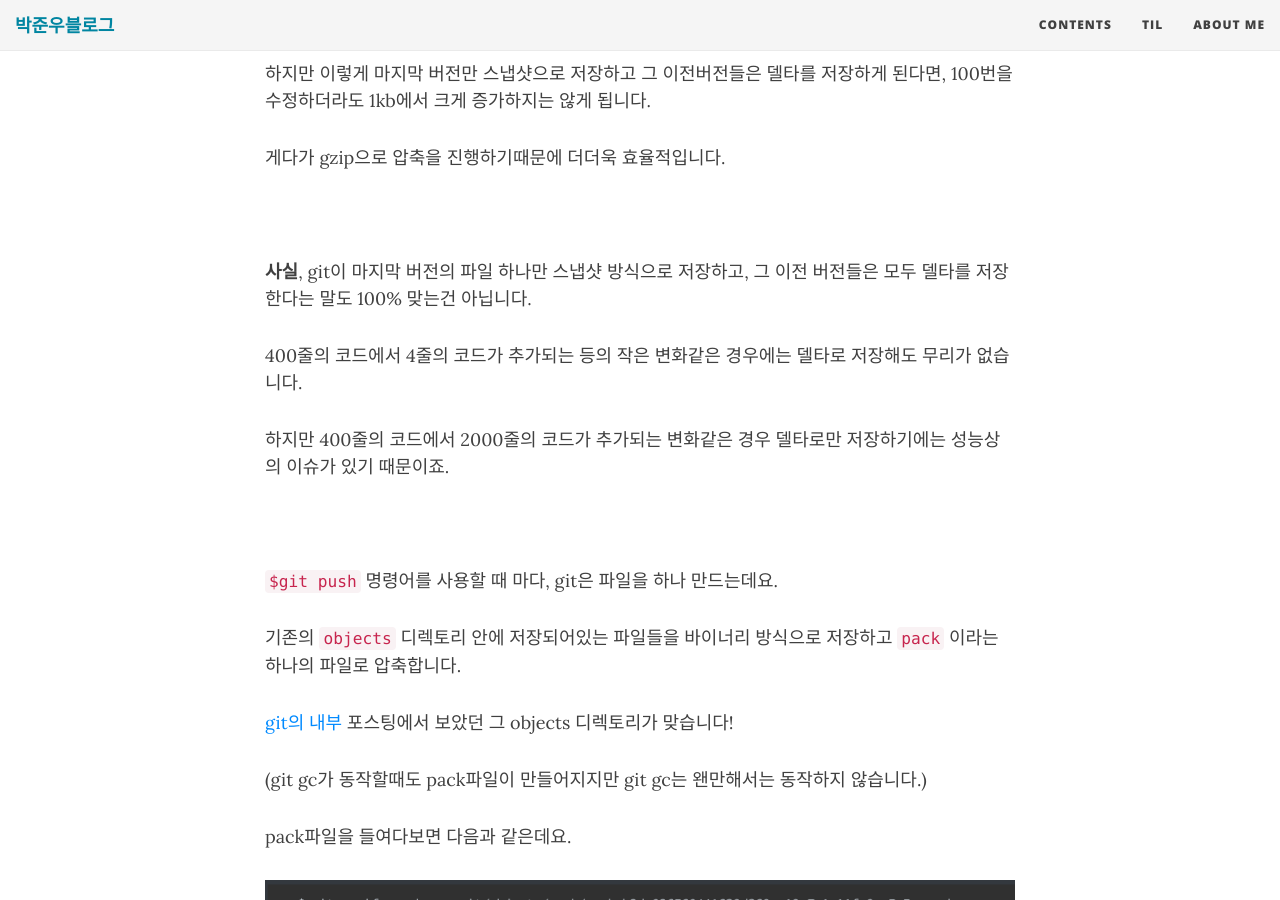
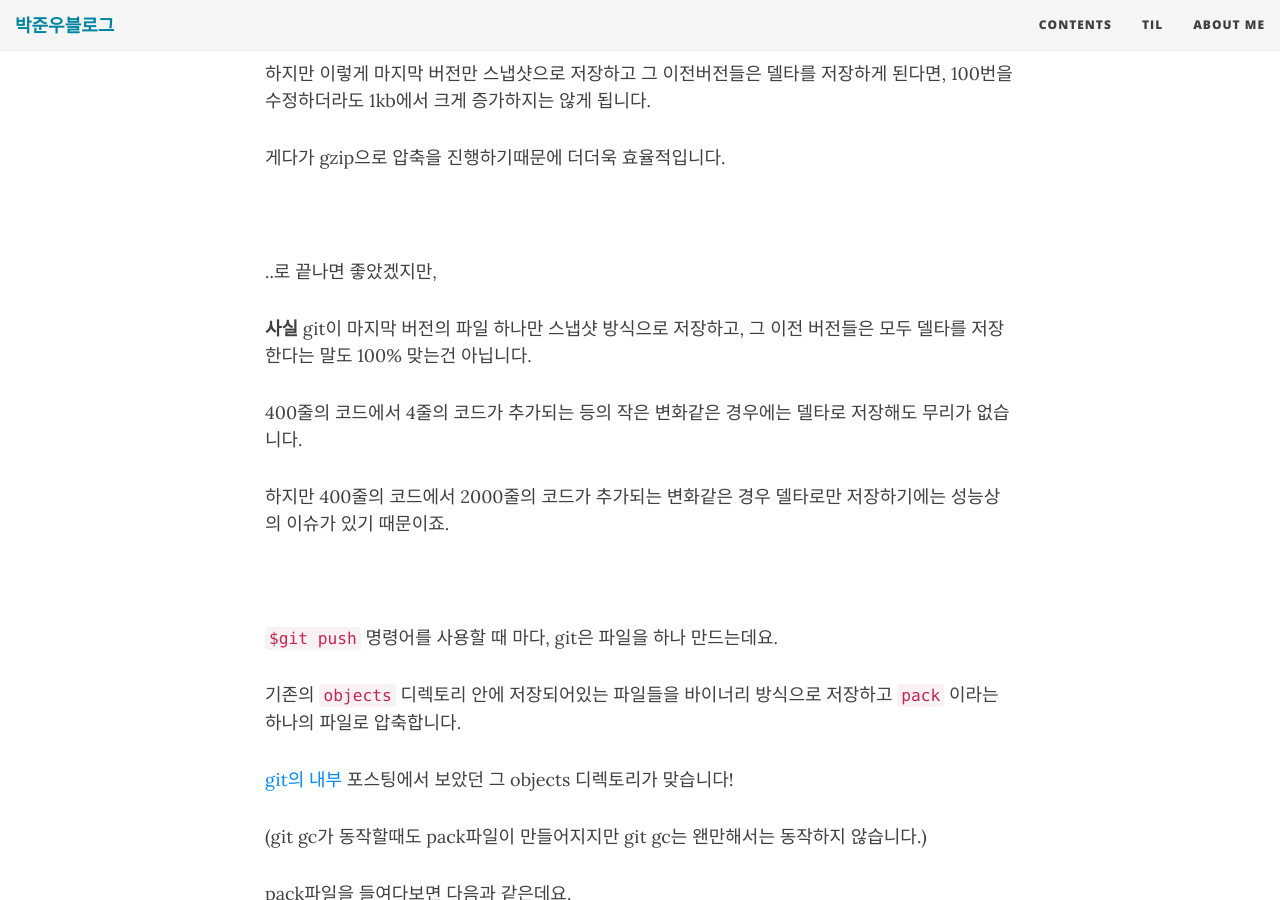
Before and after one commit to JUNWOO45/junwoo45.github.io.archived, a Jekyll site: the page built from _posts/2019-09-03-git이저장하는방식.md, in a window 1280 px wide and 900 px high, scrolled down 3174 px. Built offline with Jekyll 4.4.1, drawn with Linux system fonts in a browser that asks for light colours; nearby versions of some CDN libraries.

Commit message:
git이 저장하는 방식 문맥 수정

```diff
--- a/_posts/2019-09-03-git이저장하는방식.md
+++ b/_posts/2019-09-03-git이저장하는방식.md
@@ -80,7 +80,9 @@ git은 적절한 시점, 그리고 적절한 방식..... 즉 Garbage Collection
 
 <br />
 
-**사실**, git이 마지막 버전의 파일 하나만 스냅샷 방식으로 저장하고, 그 이전 버전들은 모두 델타를 저장한다는 말도 100% 맞는건 아닙니다.
+..로 끝나면 좋았겠지만,
+
+**사실** git이 마지막 버전의 파일 하나만 스냅샷 방식으로 저장하고, 그 이전 버전들은 모두 델타를 저장한다는 말도 100% 맞는건 아닙니다.
 
 400줄의 코드에서 4줄의 코드가 추가되는 등의 작은 변화같은 경우에는 델타로 저장해도 무리가 없습니다.
 
```
